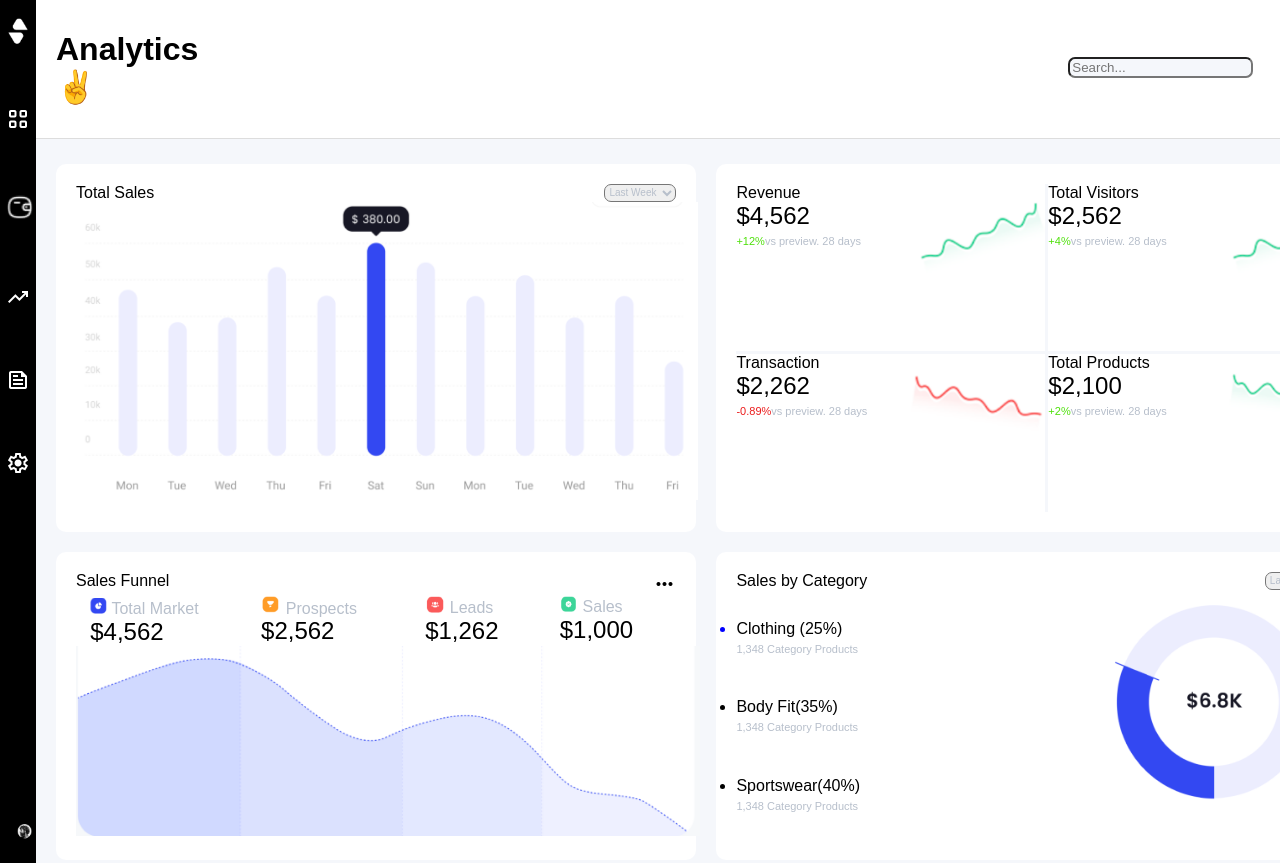
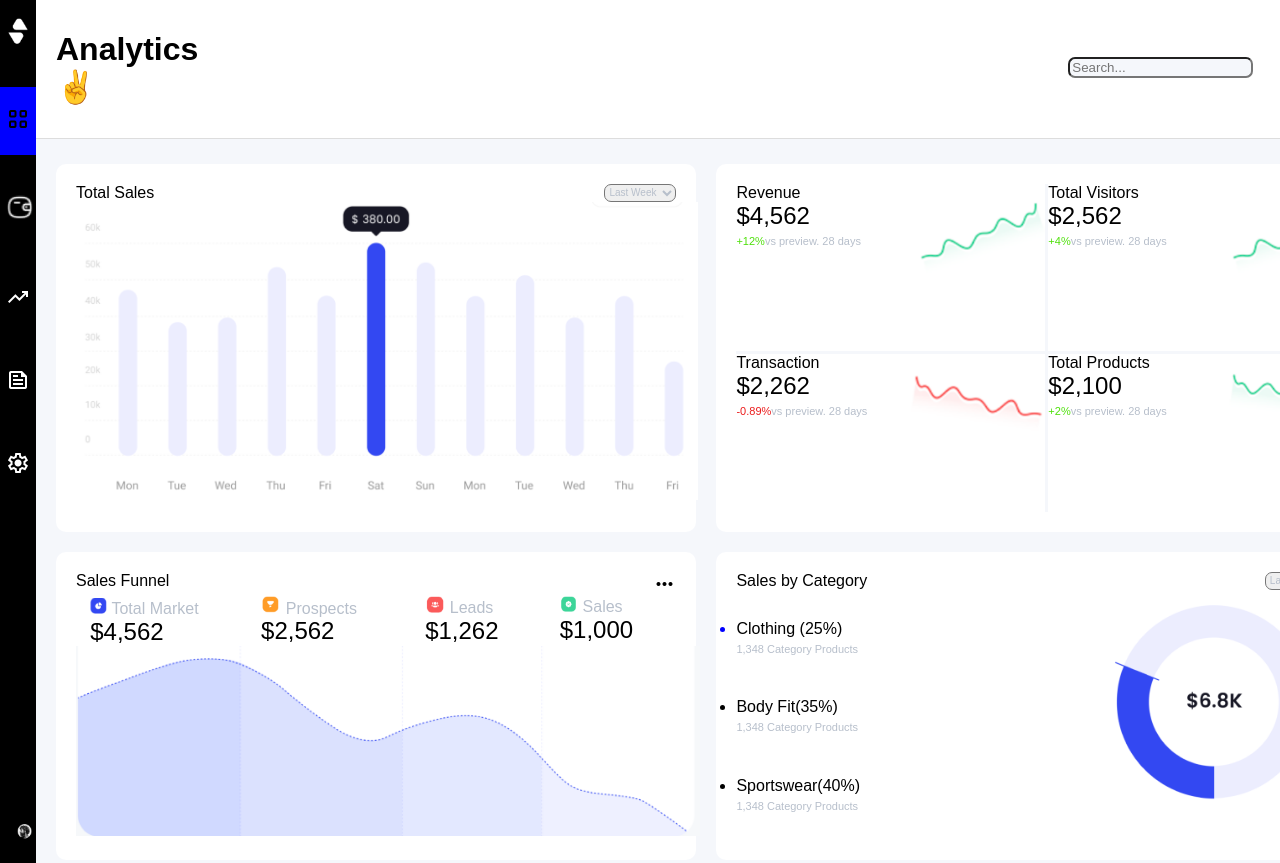
Before and after one commit to boynamedjack47/sassdash, a plain HTML site: page index.html in a window 1280 px wide. Shown: the top 863 px of the page. Drawn offline with nearby package versions, Linux system fonts and the light colour scheme.

Commit message:
attmepting to change sidebar styling

```diff
--- a/_base.scss
+++ b/_base.scss
@@ -28,7 +28,7 @@ body {
 
     .nav {
         margin-top: 35px;
-        width: 100%;  // Ensures nav items take up full width
+        width: 100%;
         display: grid;
         gap: 15px;
         .nav-item {
@@ -36,14 +36,20 @@ body {
             text-align: center;
             cursor: pointer;
 
-            &.active {
-                background-color: $active-bg-color;
-            }
+
 
             .icon {
-                font-size: 24px;  // Example for icon size
+                font-size: 24px;
             }
         }
+    }
+
+    .nav-item1{
+        background-color: blue;
+        padding: 20px 0;
+            text-align: center;
+            cursor: pointer;
+
     }
     .userprofile {
         display: flex;
@@ -190,6 +196,7 @@ ul {
 .topinvoice {
     display: flex;
     justify-content: space-between;
+    margin-top: 15px;
 
 
     .greytext {
--- a/_variables.scss
+++ b/_variables.scss
@@ -1,6 +1,6 @@
 $child-div-width: 50%; // 100% / 4 children = 25% each
 $sidebar-bg-color: #000000; // Black color
-$active-bg-color: #000000;
+$active-bg-color: rgb(45, 45, 206);
 $secondarycolor-bg-color: #f5f7fb;
 $navcolor-color:white;
 
--- a/index.html
+++ b/index.html
@@ -14,7 +14,7 @@
           <img src="./images/Screenshot 2024-09-10 at 1.00.29 PM.png" alt="">
         </div>
         <div class="nav">
-            <div class="nav-item active">
+            <div class="nav-item1">
                 <span class="material-symbols-outlined">
                     view_cozy
                     </span>
@@ -96,8 +96,11 @@
                 <img src="/images/Screenshot 2024-09-11 at 11.28.07 AM.png" alt="">
                 <div class="money">$2,562</div>
                 <div class="secondary">
-                    <div class="ppercent">+4%</div>vs preview. 28 days</div>
+                    <div class="ppercent">+4%
+                    </div>vs preview. 28 days
+                </div>
             </div>
+
             <div class="box1">
                  Transaction
                  <img src="/images/declinered.png" alt="">
```
Also changed, not shown: style.css, 1 other file.
